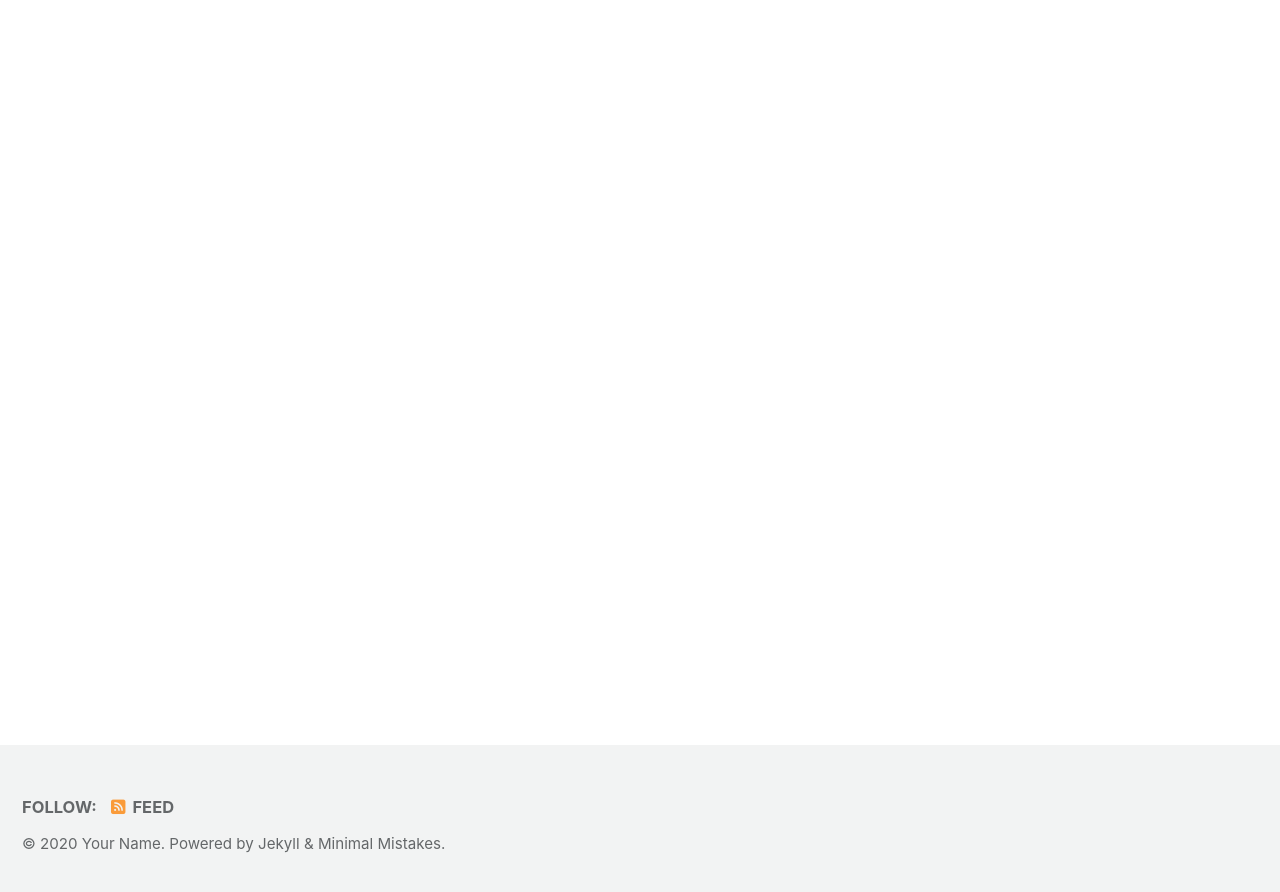
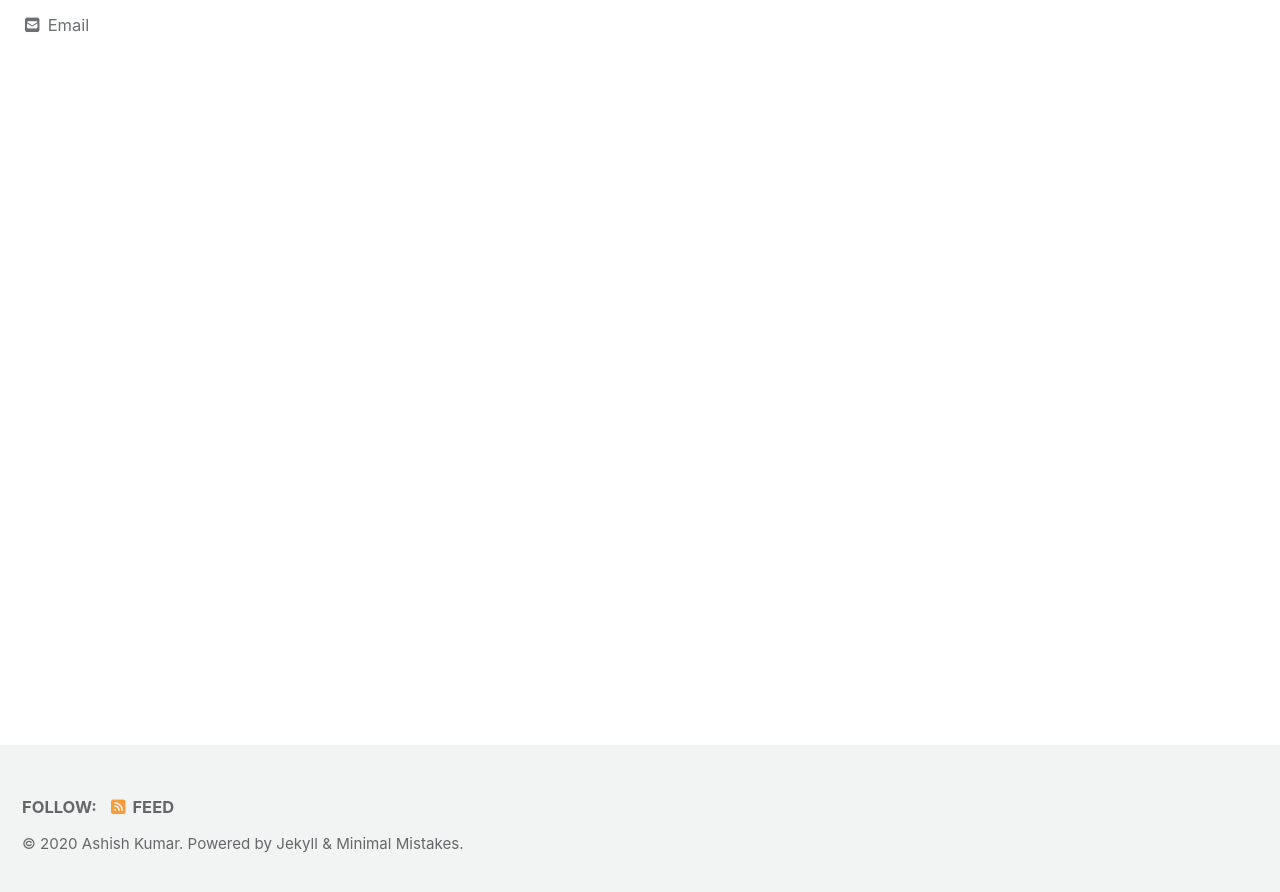
Before and after one commit to ashish-kumarsingh/ashish-kumarsingh.github.io, a Jekyll site: the page built from index.html, in a window 1280 px wide and 900 px high, scrolled down 222 px. Shown: the top 892 px of the window. Built offline with Jekyll 4.4.1, drawn with Linux system fonts in a browser that asks for light colours; cached includes are drawn as plain includes; nearby versions of some CDN libraries; the list of posts is cut into pages by our own code; some of the changed text lies outside the part shown.

Commit message:
adding name

```diff
--- a/_config.yml
+++ b/_config.yml
@@ -16,10 +16,10 @@ minimal_mistakes_skin    : "default" # "air", "aqua", "contrast", "dark", "dirt"
 
 # Site Settings
 locale                   : "en-US"
-title                    : "Site Title"
+title                    : "Ashish Kumar"
 title_separator          : "-"
 subtitle                 : # site tagline that appears below site title in masthead
-name                     : "Your Name"
+name                     : "Ashish Kumar"
 description              : "An amazing website."
 url                      : # the base hostname & protocol for your site e.g. "https://mmistakes.github.io"
 baseurl                  : # the subpath of your site, e.g. "/blog"
@@ -93,15 +93,15 @@ analytics:
 
 # Site Author
 author:
-  name             : "Your Name"
+  name             : "Ashish Kumar"
   avatar           : # path of avatar image, e.g. "/assets/images/bio-photo.jpg"
-  bio              : "I am an **amazing** person."
-  location         : "Somewhere"
-  email            :
+  bio              : "Data Science Portfolio"
+  location         : "Boston, MA"
+  email            : "kumar.ash@husky.neu.edu"
   links:
     - label: "Email"
       icon: "fas fa-fw fa-envelope-square"
-      # url: mailto:your.name@email.com
+      # url: mailto:kumar.ash@husky.neu.edu
     - label: "Website"
       icon: "fas fa-fw fa-link"
       # url: "https://your-website.com"
@@ -113,7 +113,7 @@ author:
       # url: "https://facebook.com/"
     - label: "GitHub"
       icon: "fab fa-fw fa-github"
-      # url: "https://github.com/"
+      # url: "https://github.com/ashish-kumarsingh"
     - label: "Instagram"
       icon: "fab fa-fw fa-instagram"
       # url: "https://instagram.com/"
```
